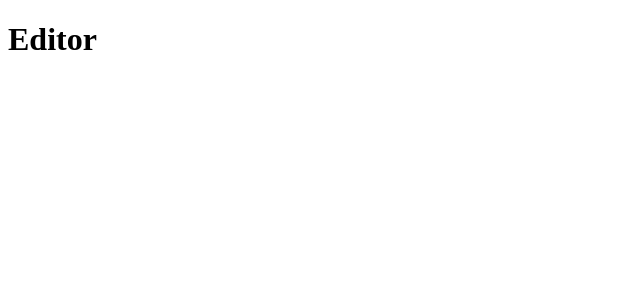
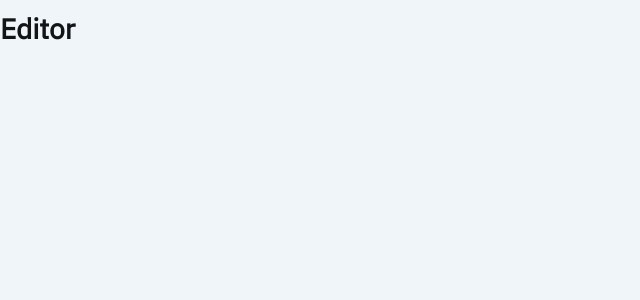
Before and after one commit to henriqueluza/aws-cost-playground, a React (Vite) app in the folder web/: page / in a window 1280 px wide. Shown: the top 300 px of the page, without its empty margins (0-640 px from the left). Built offline with nearby package versions, Linux system fonts and the light colour scheme.

Commit message:
wip: trabalho resgatado pelo supervisor (sessão interrompida)

```diff
--- a/web/public/theme.js
+++ b/web/public/theme.js
@@ -1 +1,32 @@
-/* Tema antes da primeira pintura (pacote C). */
+/*
+ * Grava data-theme no <html> antes da primeira pintura: usa a escolha salva em localStorage
+ * ('acp-theme') ou, sem ela, prefers-color-scheme, e acompanha o sistema enquanto não houver
+ * escolha. Arquivo separado, nunca inline, para a CSP não precisar de 'unsafe-inline'.
+ */
+(() => {
+  const savedTheme = () => {
+    try {
+      const value = window.localStorage.getItem('acp-theme');
+      return value === 'light' || value === 'dark' ? value : null;
+    } catch {
+      return null; // Storage bloqueado (Safari privado, política do navegador): sem escolha.
+    }
+  };
+
+  const apply = (theme) => {
+    document.documentElement.dataset.theme = theme;
+  };
+
+  const media =
+    typeof window.matchMedia === 'function'
+      ? window.matchMedia('(prefers-color-scheme: dark)')
+      : null;
+
+  apply(savedTheme() ?? (media && media.matches ? 'dark' : 'light'));
+
+  if (media && typeof media.addEventListener === 'function') {
+    media.addEventListener('change', (event) => {
+      if (savedTheme() === null) apply(event.matches ? 'dark' : 'light');
+    });
+  }
+})();
--- a/web/src/shared/ui/base.css
+++ b/web/src/shared/ui/base.css
@@ -1 +1,16 @@
-/* Estilo base sobre os tokens (pacote E). */
+/* Estilo base sobre os tokens do DESIGN.md. Só o que vale para o app inteiro. */
+body {
+  margin: 0;
+  background: var(--ground);
+  color: var(--text);
+  font-family: var(--font);
+  font-size: var(--fs-body);
+  line-height: var(--lh-body);
+  font-weight: var(--fw-regular);
+}
+
+/* Foco do teclado: nunca removido, só em :focus-visible (DESIGN.md, "Foco"). */
+:focus-visible {
+  outline: var(--focus-width) solid var(--focus);
+  outline-offset: var(--focus-offset);
+}
--- a/web/src/shared/ui/fonts.css
+++ b/web/src/shared/ui/fonts.css
@@ -1 +1,11 @@
-/* Fontes IBM Plex servidas pelo próprio site (pacote E). */
+/* IBM Plex auto-hospedada (OFL 1.1), sem CDN: CSP font-src 'self'. */
+@import '@fontsource/ibm-plex-sans/latin-400.css';
+@import '@fontsource/ibm-plex-sans/latin-ext-400.css';
+@import '@fontsource/ibm-plex-sans/latin-500.css';
+@import '@fontsource/ibm-plex-sans/latin-ext-500.css';
+@import '@fontsource/ibm-plex-sans/latin-600.css';
+@import '@fontsource/ibm-plex-sans/latin-ext-600.css';
+@import '@fontsource/ibm-plex-mono/latin-400.css';
+@import '@fontsource/ibm-plex-mono/latin-ext-400.css';
+@import '@fontsource/ibm-plex-mono/latin-500.css';
+@import '@fontsource/ibm-plex-mono/latin-ext-500.css';
--- a/web/vite.config.ts
+++ b/web/vite.config.ts
@@ -3,5 +3,7 @@ import { defineConfig } from 'vitest/config';
 
 export default defineConfig({
   plugins: [react()],
+  // Nenhum asset vira URI data: (a CSP não libera data: em font-src nem img-src).
+  build: { assetsInlineLimit: 0 },
   test: { environment: 'jsdom', setupFiles: ['./src/test/setup.ts'] },
 });
```
Also changed, not shown: 2 other files (tests, documents, lock files or other folders).
